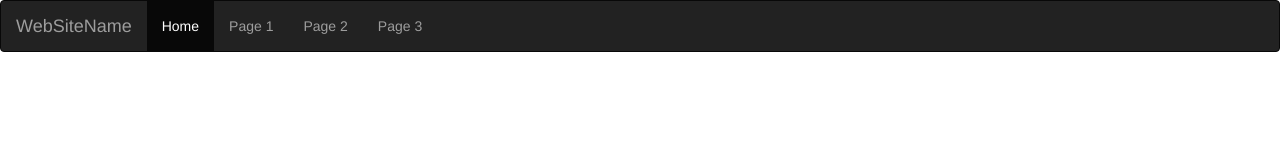
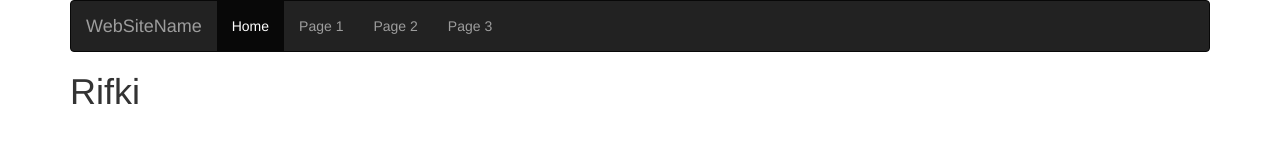
Before and after one commit to fecigindev/SDL2, a plain HTML site: page index.html in a window 1280 px wide. Drawn offline with Linux system fonts and the light colour scheme.

Commit message:
Update index.html

```diff
--- a/index.html
+++ b/index.html
@@ -4,6 +4,7 @@
   <link rel="stylesheet" href="bootstrap.css">
   </head>
 <body>
+<div class="container">
   <nav class="navbar navbar-inverse">
     <div class="container-fluid">
       <div class="navbar-header">
@@ -17,5 +18,7 @@
       </ul>
     </div>
   </nav>
+  <h1>Rifki</h1>
+</div>
 </body>
 </html>
```
Lines whose indentation alone changed are shown as unchanged.
